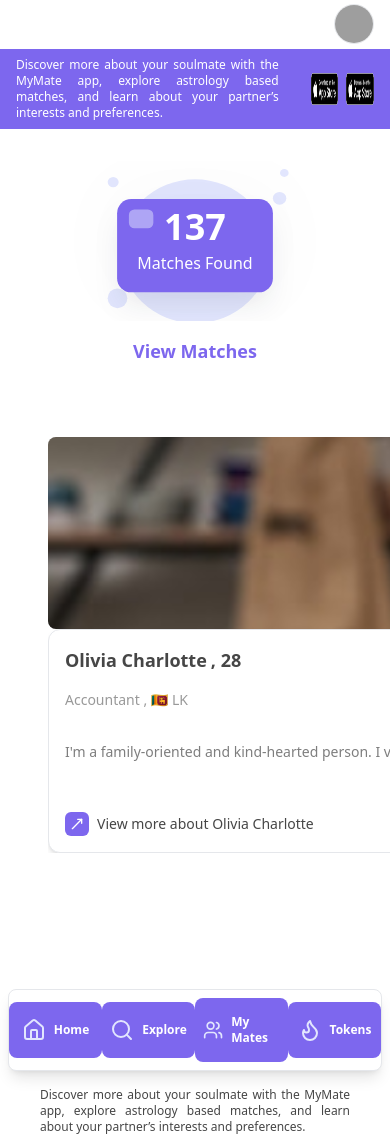
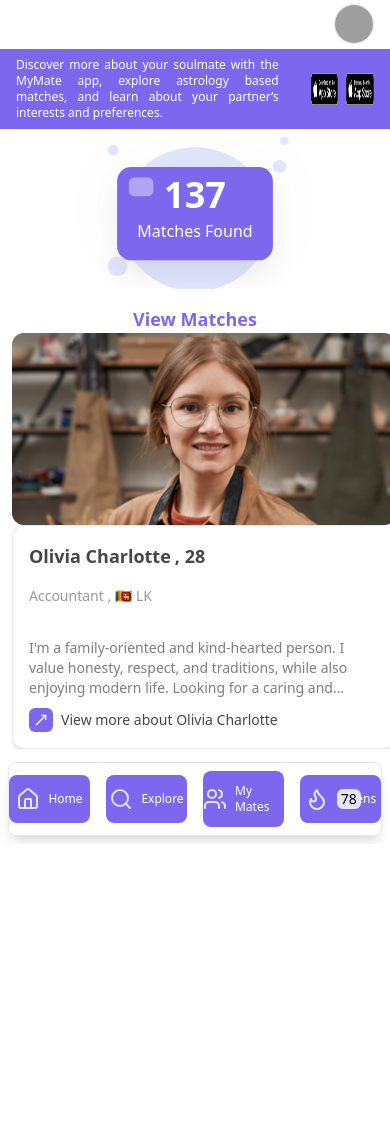
Before and after one commit to TheGrayCorp/Matrimony, a React (Vite) app: page / in a window 390 px wide. After the commit the page ends 844 px from the top, so only its background shows below. Built offline with nearby package versions, Linux system fonts and the light colour scheme; no server answers; grey boxes are pictures that could not be loaded.

Commit message:
ProfileCard some modifications and responsive modifications done.

```diff
--- a/src/components/common/BottomNav.jsx
+++ b/src/components/common/BottomNav.jsx
@@ -5,28 +5,29 @@ const NavItem = ({ to, icon: Icon, label, notificationCount }) => {
     <NavLink
       to={to}
       className={() =>
-        `relative flex items-center justify-center py-4 w-48 rounded-lg transition-colors duration-200 bg-purple text-white flex-row p-2 gap-2  md:flex-col md:px-12 md:py-4 md:gap-1`
+        `relative flex items-center justify-center py-3 w-48 rounded-lg transition-colors duration-200 bg-purple text-white flex-row gap-2 md:flex-col md:px-12 md:py-3`
       }
     >
-      <Icon size={24} className="text-lightPurple" />
-      {/* <span className="text-base mt-2">{label}</span> */}
-      <span className="text-xs font-semibold md:text-base md:mt-0">
-        {label}
-      </span>
-      {/* {notificationCount > 0 && (
-        <div className="absolute w-5 h-5 bg-red-500 text-white text-xs font-bold rounded-full">
-          {notificationCount}
-        </div>
-      )} */}
+      <div className="relative flex items-center">
+        <Icon size={24} className="text-lightPurple" />
+        {notificationCount > 0 && (
+          <div
+            className="absolute -right-8 px-1 rounded-md flex items-center justify-center
+                       bg-lightPurple text-black text-sm"
+          >
+            {notificationCount}
+          </div>
+        )}
+      </div>
+      <span className="text-xs md:text-base">{label}</span>
     </NavLink>
   );
 };
 
 const BottomNav = ({ items }) => {
   return (
-    <div className="rounded-lg border shadow-lg bg-white py-2">
-      {/* <div className="flex items-center justify-center gap-12"> */}
-      <div className="flex items-center justify-around md:justify-center md:gap-12">
+    <div className="rounded-lg border shadow-lg py-2">
+      <div className="flex items-center justify-around md:justify-center gap-4 md:gap-12">
         {items.map((item) => (
           <NavItem
             key={item.to}
--- a/src/mockData/mockData.js
+++ b/src/mockData/mockData.js
@@ -1,3 +1,4 @@
+import { Flame, HomeIcon, Search, Users } from "lucide-react";
 import ListProfileCard from "../assets/images/listProfileCard.svg";
 import ListProfileCard2 from "../assets/images/listProfileCard2.png";
 
@@ -119,3 +120,10 @@ export const user = {
 };
 
 export const docId = "dIlr043dfRbKKLFvhla4";
+
+export const navItems = [
+    { to: "/", icon: HomeIcon, label: "Home" },
+    { to: "/explore", icon: Search, label: "Explore" },
+    { to: "/mymates", icon: Users, label: "My Mates" },
+    { to: "/tokens", icon: Flame, label: "Tokens", notificationCount: 78 },
+  ];
--- a/src/pages/explore/Explore.jsx
+++ b/src/pages/explore/Explore.jsx
@@ -2,7 +2,7 @@ import { useEffect, useRef } from "react";
 import { useSearchParams } from "react-router-dom";
 import useSWRInfinite from "swr/infinite";
 import ProfileCard from "./profileCard/ProfileCard";
-import { docId, profiles, user } from "../../mockData/mockData";
+import { docId, navItems, profiles, user } from "../../mockData/mockData";
 import FooterText from "../../components/ui/footerText/FooterText";
 import LoadingScreen from "../../components/ui/loading/LoadingScreen";
 import { fetcher } from "../../lib/fetcher";
@@ -11,6 +11,7 @@ import Header from "../../components/ui/headerLayout/Header";
 import { handleLogout } from "../../lib/logout";
 import Profile from "../../components/ui/Profile";
 import Tabs from "../../components/ui/Tabs/Tabs";
+import BottomNav from "../../components/common/BottomNav";
 
 const TABS = [
   {
@@ -24,7 +25,6 @@ const TABS = [
 const Explore = () => {
   const [searchParams, setSearchParams] = useSearchParams();
   const bottomRef = useRef(null);
-
   const activeTab = searchParams.get("tab") || "explore";
   const activeTabData = TABS.find((tab) => tab.id === activeTab);
   const getKey = (pageIndex, previousPageData) => {
@@ -34,25 +34,25 @@ const Explore = () => {
     if (previousPageData && !previousPageData.length) return null;
     return `${activeTabData.apiPath}?clientDocId=${clientDocId}&numOfScroll=${page}`;
   };
-  const { data, error, isLoading, size, setSize, mutate } = useSWRInfinite(
-    getKey,
-    fetcher,
-    {
-      revalidateOnFocus: false,
-      revalidateOnReconnect: false,
-      revalidateFirstPage: false,
-    }
-  );
+  // const { data, error, isLoading, size, setSize, mutate } = useSWRInfinite(
+  //   getKey,
+  //   fetcher,
+  //   {
+  //     revalidateOnFocus: false,
+  //     revalidateOnReconnect: false,
+  //     revalidateFirstPage: false,
+  //   }
+  // );
 
-  useEffect(() => {
-    mutate();
-  }, [activeTab, mutate]);
+  // useEffect(() => {
+  //   mutate();
+  // }, [activeTab, mutate]);
 
   // const profiles = data ? data[data.length - 1] : [];
   //  const profiles = data ? data.flat() : [];
-  const isLoadingMore =
-    isLoading || (size > 0 && data && typeof data[size - 1] === "undefined");
-  const isEmpty = data?.[0]?.length === 0;
+  // const isLoadingMore =
+  //   isLoading || (size > 0 && data && typeof data[size - 1] === "undefined");
+  // const isEmpty = data?.[0]?.length === 0;
 
   // const isReachingEnd = useCallback(() => {
   //   if (!data) return false;
@@ -66,44 +66,44 @@ const Explore = () => {
   //   }
   //   return false;
   // }, [data]);
-  const isReachingEnd = isEmpty || (data && data[data.length - 1]?.length < 25);
+  // const isReachingEnd = isEmpty || (data && data[data.length - 1]?.length < 25);
 
-  useEffect(() => {
-    const observer = new IntersectionObserver(
-      (entries) => {
-        if (entries[0].isIntersecting && !isLoadingMore && !isReachingEnd()) {
-          setSize(size + 1);
-        }
-      },
-      { threshold: 1.0 }
-    );
+  // useEffect(() => {
+  //   const observer = new IntersectionObserver(
+  //     (entries) => {
+  //       if (entries[0].isIntersecting && !isLoadingMore && !isReachingEnd()) {
+  //         setSize(size + 1);
+  //       }
+  //     },
+  //     { threshold: 1.0 }
+  //   );
 
-    const currentRef = bottomRef.current;
-    if (currentRef) {
-      observer.observe(currentRef);
-    }
+  //   const currentRef = bottomRef.current;
+  //   if (currentRef) {
+  //     observer.observe(currentRef);
+  //   }
 
-    return () => {
-      if (currentRef) {
-        observer.unobserve(currentRef);
-      }
-    };
-  }, [isLoadingMore, setSize, size, data, isReachingEnd]);
+  //   return () => {
+  //     if (currentRef) {
+  //       observer.unobserve(currentRef);
+  //     }
+  //   };
+  // }, [isLoadingMore, setSize, size, data, isReachingEnd]);
 
   const handleTabClick = (tabId) => {
     setSearchParams({ tab: tabId });
   };
 
-  if (isLoading && !data) {
-    return <LoadingScreen />;
-  }
+  // if (isLoading && !data) {
+  //   return <LoadingScreen />;
+  // }
 
   const renderContent = () => {
-    if (error) {
-      return (
-        <div className="text-center text-purple">Failed to load profiles.</div>
-      );
-    }
+    // if (error) {
+    //   return (
+    //     <div className="text-center text-purple">Failed to load profiles.</div>
+    //   );
+    // }
     // if (isEmpty) {
     //   return (
     //     <div className="flex-grow flex justify-center items-center text-purple mt-40">
@@ -113,19 +113,20 @@ const Explore = () => {
     // }
     return (
       <div>
-        <div className="px-6 md:px-24 lg:px-40 py-8 grid grid-cols-1 lg:grid-cols-2 gap-0">
+        <div className="px-6 md:px-24 lg:px-40 grid grid-cols-1 lg:grid-cols-2">
           {profiles.map((profile) => (
             <ProfileCard key={profile.docId} profile={profile} />
           ))}
         </div>
         <div ref={bottomRef} style={{ height: "1px" }} />
-        {isLoadingMore && !isReachingEnd() && <Spinner />}
+        {/* {isLoadingMore && !isReachingEnd() && <Spinner />} */}
       </div>
     );
   };
 
   return (
-    <div className="min-h-screen flex flex-col">
+    <div className="h-screen flex flex-col">
+      <div className="flex-shrink-0">
         <div>
           <div className="flex justify-end px-4 pt-1 pb-0">
             <Profile
@@ -136,13 +137,19 @@ const Explore = () => {
           </div>
           <Header />
         </div>
-      <div className="flex justify-center my-6">
+        <div className="flex justify-center py-4">
           <Tabs tabs={TABS} activeTab={activeTab} onTabClick={handleTabClick} />
         </div>
-      <main className="flex-grow">{renderContent()}</main>
-      <footer className="py-2 px-10 mb-1">
+      </div>
+      <div className="flex-1 overflow-y-auto">{renderContent()}</div>
+      <div className="flex-shrink-0">
+        <div className="z-30 mx-2 md:mx-2 lg:mx-72 xl:md-72">
+          <BottomNav items={navItems} />
+        </div>
+        <div className="py-2 px-10">
           <FooterText align="center" />
-      </footer>
+        </div>
+      </div>
     </div>
   );
 };
--- a/src/pages/explore/profileCard/DetailsCard.jsx
+++ b/src/pages/explore/profileCard/DetailsCard.jsx
@@ -2,7 +2,7 @@ import { MoveUpRight } from "lucide-react";
 
 const DetailsCard = ({ name, age, profession, location, description }) => {
   return (
-    <div className="p-4 flex flex-col justify-between h-56 md:w-96 bg-white border border-gray-200 rounded-xl shadow-md">
+    <div className="p-4 flex flex-col justify-between h-56 w-96 bg-white border border-gray-200 rounded-xl shadow-md">
       <div>
         <div className="flex items-baseline gap-1">
           <div className="min-w-0">
--- a/src/pages/explore/profileCard/ImageCard.jsx
+++ b/src/pages/explore/profileCard/ImageCard.jsx
@@ -3,7 +3,7 @@ const ImageCard = ({ src, alt = "Profile Image" }) => {
     <img
       src={src}
       alt={alt}
-      className="w-full md:w-48 h-48 md:h-56 object-cover rounded-lg "
+      className="w-96 md:w-56 h-48 md:h-56 object-cover rounded-xl"
     />
   );
 };
--- a/src/pages/explore/profileCard/ProfileCard.jsx
+++ b/src/pages/explore/profileCard/ProfileCard.jsx
@@ -12,7 +12,7 @@ const ProfileCard = ({ profile }) => {
   return (
     <div
       onClick={handleClick}
-      className="overflow-hidden cursor-pointer flex flex-col md:flex-row transition-shadow m-6"
+      className="overflow-hidden cursor-pointer flex flex-col md:flex-row transition-shadow md:m-6"
     >
       <ImageCard
         src={profile?.profile_pic_url}
--- a/src/pages/home/Home.jsx
+++ b/src/pages/home/Home.jsx
@@ -5,17 +5,9 @@ import BottomNav from "../../components/common/BottomNav";
 import MatchesFound from "./MatchesFound";
 import ProfileCarousel from "./ProfileCarousel";
 import { handleLogout } from "../../lib/logout";
-import { user, profiles } from "../../mockData/mockData";
-import { Home as HomeIcon, Search, Users, Flame } from "lucide-react";
+import { user, profiles, navItems } from "../../mockData/mockData";
 
 const Home = () => {
-  const navItems = [
-    { to: "/", icon: HomeIcon, label: "Home" },
-    { to: "/explore", icon: Search, label: "Explore" },
-    { to: "/mymates", icon: Users, label: "My Mates" },
-    { to: "/tokens", icon: Flame, label: "Tokens", notificationCount: 78 },
-  ];
-
   return (
     <div className="min-h-screen flex flex-col">
       <div className="bg-white">
@@ -28,7 +20,7 @@ const Home = () => {
         </div>
         <Header />
       </div>
-      <div className="flex-grow pb-24">
+      <div className="flex-grow md:pb-24">
         <MatchesFound count={137} />
         <ProfileCarousel profiles={profiles} />
       </div>
@@ -37,7 +29,7 @@ const Home = () => {
           <BottomNav items={navItems} />
         </div>
       </div>
-      <div className="py-2 px-10">
+      <div className="hidden md:block py-2 px-10">
         <FooterText align="justify" className="md:text-center" />
       </div>
     </div>
--- a/src/pages/home/MatchesFound.jsx
+++ b/src/pages/home/MatchesFound.jsx
@@ -3,7 +3,7 @@ import MatchesFoundBg from "../../assets/images/MatchesFoundBg.svg";
 
 const MatchesFound = ({ count }) => {
   return (
-    <div className="flex flex-col items-center my-8">
+    <div className="flex flex-col items-center md:my-8">
       <div className="relative w-72 h-40 flex flex-col items-center justify-center">
         <img
           src={MatchesFoundBg}
--- a/src/pages/home/ProfileCarousel.jsx
+++ b/src/pages/home/ProfileCarousel.jsx
@@ -2,7 +2,7 @@ import ProfileCard from "../explore/profileCard/ProfileCard";
 
 const ProfileCarousel = ({ profiles }) => {
   return (
-    <div className="flex overflow-x-auto hide-scrollbar gap-6 py-4 pl-6 md:pl-24 lg:pl-40">
+    <div className="flex overflow-x-auto hide-scrollbar gap-6 md:py-4 pl-3 md:pl-24 lg:pl-40">
       {profiles.map((profile, index) => (
         <div key={profile.docId || index} className="flex-shrink-0">
           <ProfileCard profile={profile} />
```
Lines whose indentation alone changed are shown as unchanged.
